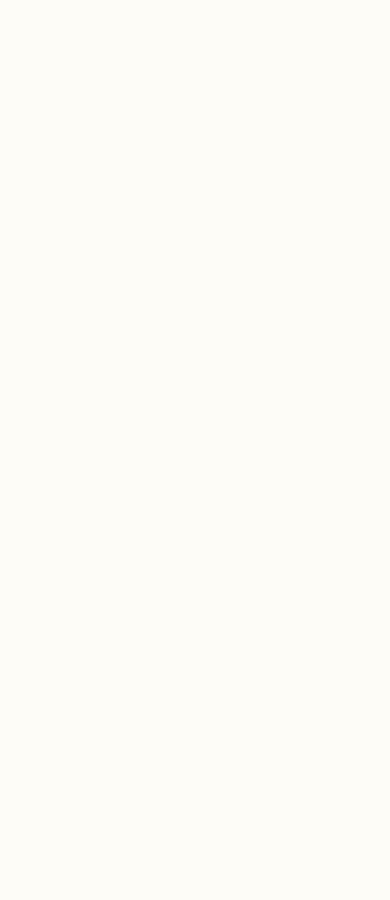
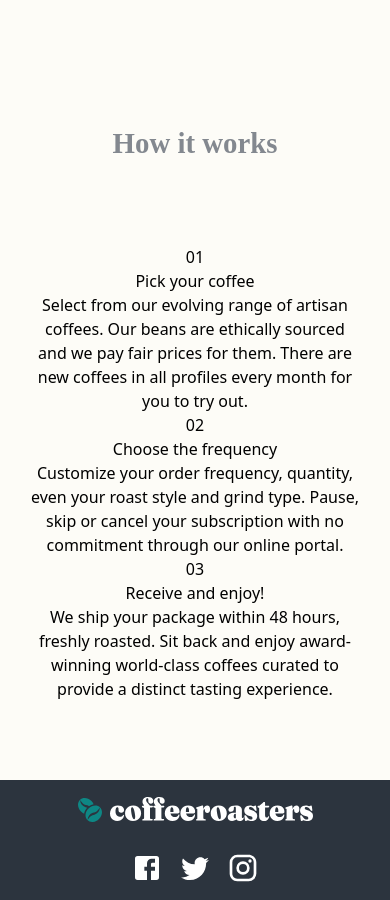
Before and after one commit to nayera540/coffee-roaster-subscription-app, a React (Vite) app: page / in a window 390 px wide. Shown: the part 3880-4780 px from the top of the page. Before the commit the page ends 3826 px from the top, so only its background shows below. Built offline with nearby package versions, Linux system fonts and the light colour scheme; a web font is replaced by a local one.

Commit message:
feat: add Steps section with StepItem component

```diff
--- /dev/null
+++ b/src/assets/components/StepItem/StepItem.jsx
@@ -0,0 +1,23 @@
+import styles from './styles.module.scss';
+
+function StepItem({stepNumber, title, content}) {
+    return (
+        <div className={`steps-item`}>
+            <div className="step-number">
+                <span>
+                    {stepNumber}
+                </span>
+            </div>
+            <div className="step-body">
+                <h3>
+                    {title}
+                </h3>
+                <p>
+                    {content}
+                </p>
+            </div>
+        </div>
+    )
+}
+
+export default StepItem
--- /dev/null
+++ b/src/assets/components/StepItem/styles.module.css
@@ -0,0 +1 @@
+/*# sourceMappingURL=styles.module.css.map */
--- /dev/null
+++ b/src/assets/components/StepItem/styles.module.scss
@@ -0,0 +1 @@
+@use "../../styles/variables" as *;
--- a/src/assets/pages/HomePage/HomePage.jsx
+++ b/src/assets/pages/HomePage/HomePage.jsx
@@ -3,6 +3,7 @@ import styles from "./styles.module.scss";
 import Button from "../../components/Button/Button";
 import CollectionItem from "../../components/CollectionItem/CollectionItem";
 import FeatureCard from "../../components/FeatureCard/FeatureCard";
+import StepItem from "../../components/StepItem/StepItem";
 
 function HomePage() {
     return (
@@ -82,7 +83,9 @@ function HomePage() {
                 className={`features-section ${styles["features-section"]} py-[5.7em] md:px-[4em] px-[2em] relative flex justify-center items-center flex-col`}
             >
                 <div className="features-content text-center lg:w-6/12 md:w-10/12 w-full lg:h-[21.5rem] md:h-[31.5rem] h-[41.5rem] mb-[1.5rem] text-[#fefcf7]">
-                    <h2 className="text-[2.5rem] font-fraunces font-black mb-[1.5rem]">Why choose us?</h2>
+                    <h2 className="text-[2.5rem] font-fraunces font-black mb-[1.5rem]">
+                        Why choose us?
+                    </h2>
                     <p className="font-barlow font-extralight">
                         A large part of our role is choosing which particular coffees will
                         be featured in our range. This means working closely with the best
@@ -118,6 +121,49 @@ function HomePage() {
                 </div>
             </section>
             {/* End Features Section */}
+
+            {/* Start Steps Section */}
+            <section
+                className={`steps-section ${styles["steps-section"]} md:text-start text-center`}
+            >
+                <h4 className="font-fraunces text-[1.8rem] font-black mb-[5rem]">
+                    How it works
+                </h4>
+                <div className="line-container hidden md:flex md:flex-row md:items-center md:max-w-[72%] md:mb-[3rem]">
+                    <span className="border-2 border-[#0e8784] rounded-full h-[35px] w-[40px]"></span>
+                    <span className="line w-[50%] h-[2px] block bg-[#fdd6ba]"></span>
+                    <span className="border-2 border-[#0e8784] rounded-full h-[35px] w-[40px]"></span>
+                    <span className="line w-[50%] h-[2px] block bg-[#fdd6ba]"></span>
+                    <span className="border-2 border-[#0e8784] rounded-full h-[35px] w-[40px]"></span>
+                </div>
+                <div className="steps-wrapper flex md:flex-nowrap w-full flex-wrap md:items-start lg:w-[95%] md:justify-start lg:gap-[4.5rem] items-center justify-center">
+                    <StepItem
+                        className="md:w-4/12 w-full"
+                        stepNumber={"01"}
+                        title={"Pick your coffee"}
+                        content={
+                            "Select from our evolving range of artisan coffees. Our beans are ethically sourced and we pay fair prices for them. There are new coffees in all profiles every month for you to try out."
+                        }
+                    />
+                    <StepItem
+                        className="md:w-4/12 w-full"
+                        stepNumber={"02"}
+                        title={"Choose the frequency"}
+                        content={
+                            "Customize your order frequency, quantity, even your roast style and grind type. Pause, skip or cancel your subscription with no commitment through our online portal."
+                        }
+                    />
+                    <StepItem
+                        className="md:w-4/12 w-full"
+                        stepNumber={"03"}
+                        title={"Receive and enjoy!"}
+                        content={
+                            "We ship your package within 48 hours, freshly roasted. Sit back and enjoy award-winning world-class coffees curated to provide a distinct tasting experience."
+                        }
+                    />
+                </div>
+            </section>
+            {/* End Steps Section */}
         </main>
     );
 }
--- a/src/assets/pages/HomePage/styles.module.css
+++ b/src/assets/pages/HomePage/styles.module.css
@@ -27,12 +27,37 @@
   position: absolute;
 }
 
+.steps-section {
+  margin: 22% 4%;
+}
+.steps-section h4 {
+  color: #83888f;
+}
+
+@media screen and (max-width: 1100px) {
+  .steps-section {
+    margin-top: 40%;
+  }
+}
 @media screen and (max-width: 992px) {
   .hero-section {
     background-image: url("/public/images/home/tablet/image-hero-coffeepress.jpg");
   }
   .features-section {
     background-image: url("/public/images/plan/tablet/bg-steps.png");
+  }
+  .steps-section {
+    margin-top: 50%;
+  }
+}
+@media screen and (max-width: 768px) {
+  .collection-wrapper {
+    display: flex;
+    justify-content: center;
+    align-items: center;
+  }
+  .steps-section {
+    margin-top: 95%;
   }
 }
 @media screen and (max-width: 576px) {
@@ -42,11 +67,17 @@
   .features-section {
     background-image: url("/public/images/plan/mobile/bg-steps.png");
   }
+  .steps-section {
+    margin-top: max(162%, 10vw);
+  }
 }
-@media screen and (max-width: 768px) {
-  .collection-wrapper {
-    display: flex;
-    justify-content: center;
-    align-items: center;
+@media screen and (max-width: 432px) {
+  .steps-section {
+    margin-top: max(230% + 10vw);
+  }
+}
+@media screen and (max-width: 366px) {
+  .steps-section {
+    margin-top: max(280% + 10vw);
   }
 }/*# sourceMappingURL=styles.module.css.map */
--- a/src/assets/pages/HomePage/styles.module.scss
+++ b/src/assets/pages/HomePage/styles.module.scss
@@ -32,6 +32,21 @@
     }
 }
 
+.steps-section{
+    margin: 22% 4%;
+
+    h4{
+        color: $third-text-color;
+    }
+
+}
+
+@media screen and (max-width: 1100px) {
+    .steps-section{
+        margin-top: 40%;
+    }
+}
+
 @media screen and (max-width: 992px) {
     .hero-section {
         background-image: url("/public/images/home/tablet/image-hero-coffeepress.jpg");
@@ -39,6 +54,26 @@
     .features-section{
         background-image: url("/public/images/plan/tablet/bg-steps.png");
     }
+
+    .steps-section{
+        margin-top: 50%;
+    }
+}
+
+
+
+@media screen and (max-width: 768px) {
+    .collection-wrapper {
+        display: flex;
+        justify-content: center;
+        align-items: center;
+    }
+
+    .steps-section{
+        margin-top: 95%;
+    }
+
+
 }
 
 @media screen and (max-width: 576px) {
@@ -48,12 +83,20 @@
     .features-section{
         background-image: url("/public/images/plan/mobile/bg-steps.png");
     }
+
+    .steps-section{
+        margin-top: max(162%, 10vw);
+    }
 }
 
-@media screen and (max-width: 768px) {
-    .collection-wrapper {
-        display: flex;
-        justify-content: center;
-        align-items: center;
+@media screen and (max-width: 432px) {
+    .steps-section{
+        margin-top: max(230% + 10vw);
     }
 }
+
+@media screen and (max-width: 366px) {
+    .steps-section{
+        margin-top: max(280% + 10vw);
+    }
+}
```
Also changed, not shown: 2 other files (tests, documents, lock files or other folders).
